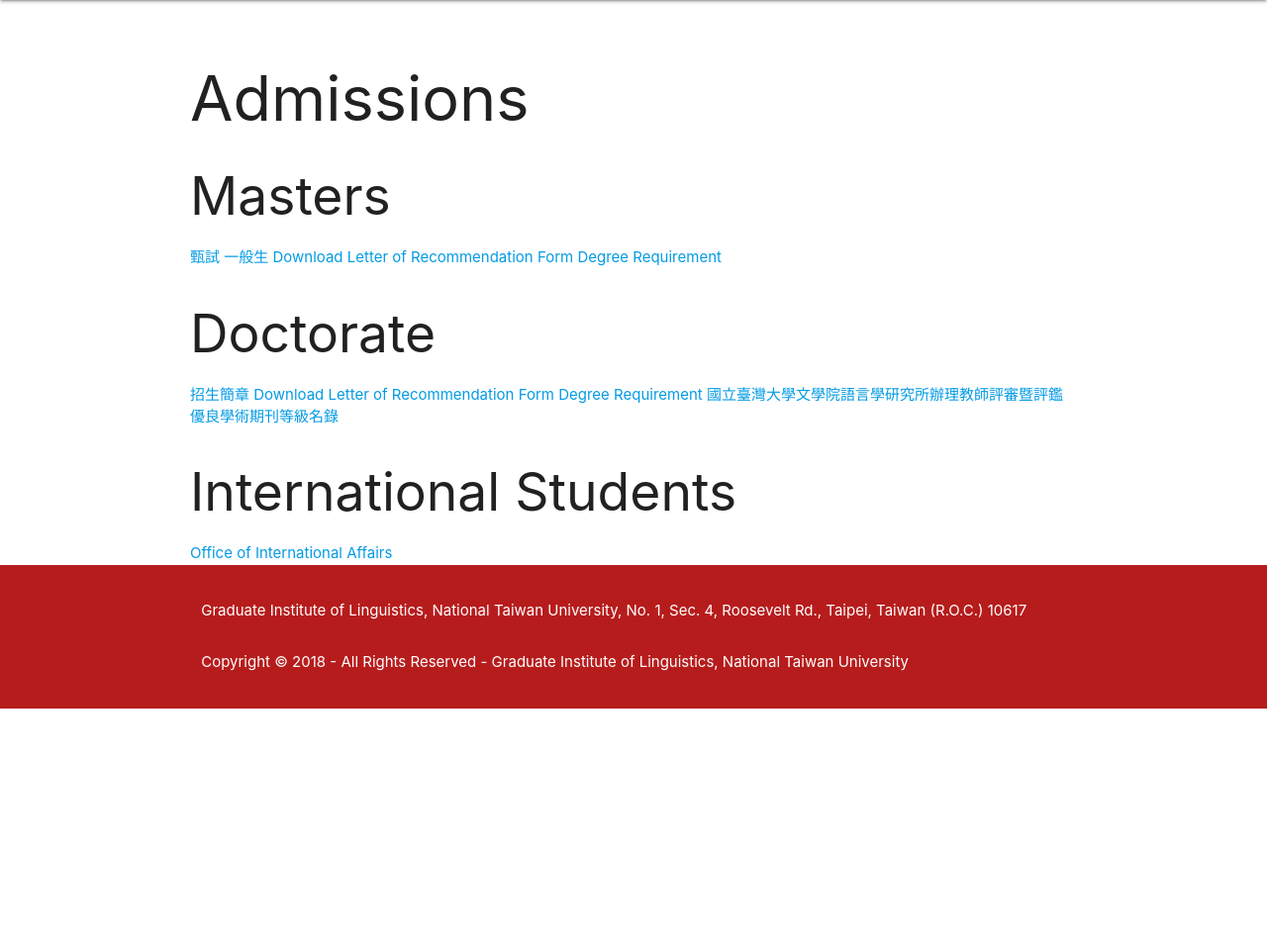
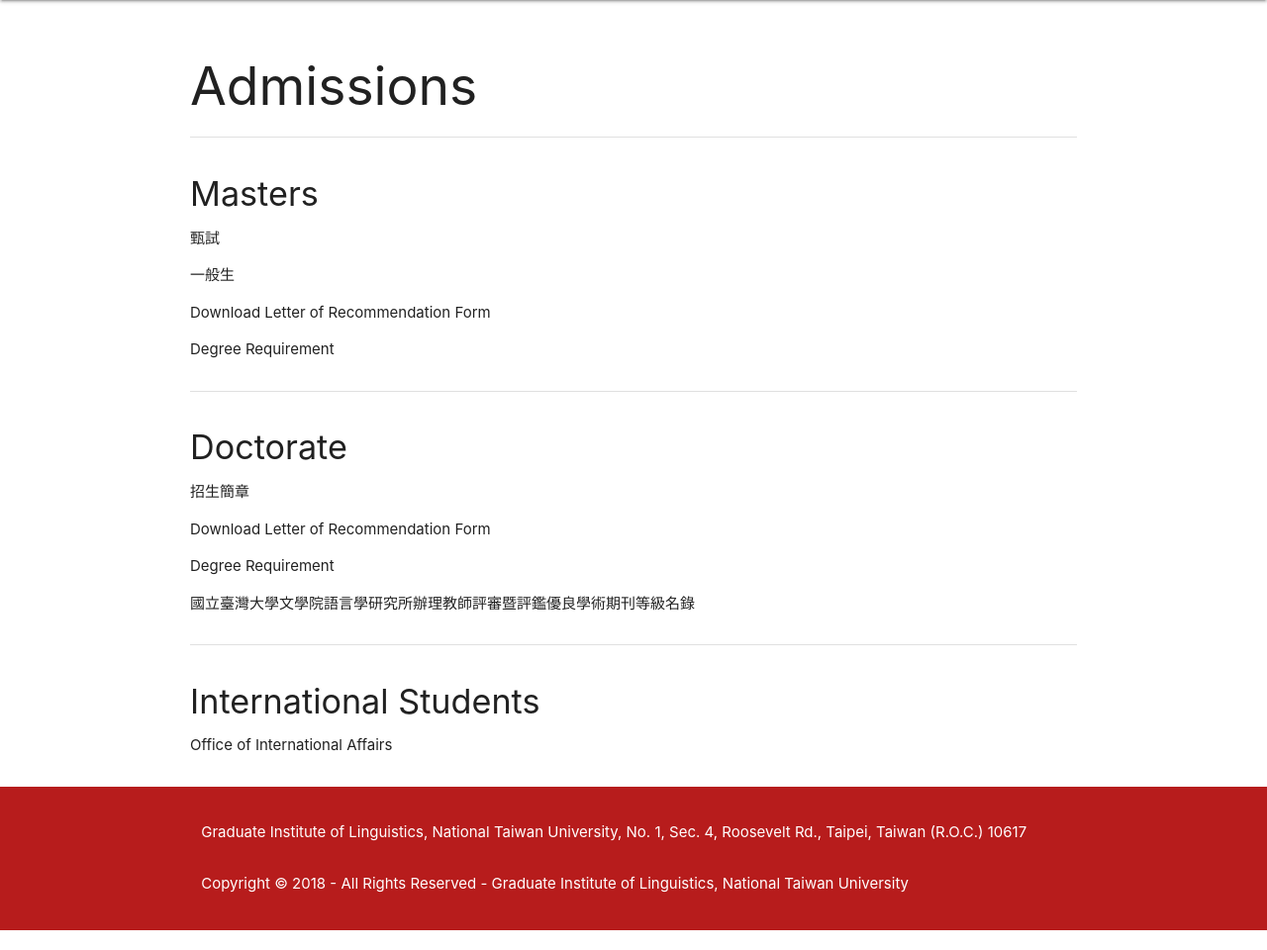
Before and after one commit to dachenlian/gil_website, a Django app: page /admissions/ in a window 1280 px wide. Shown: the part 64-1024 px from the top of the page at 99% size. Before the commit the page ends 780 px from the top, so only its background shows below. Run offline with Django 3.2, Linux system fonts and the light colour scheme; some libraries are stand-ins or nearby versions.

Commit message:
updated admissions

```diff
--- a/gil_website/templates/admissions/index.html
+++ b/gil_website/templates/admissions/index.html
@@ -1,23 +1,25 @@
 {% extends 'base.html' %}
 {% block content %}
-    <h1 class="ui header">Admissions</h1>
-    <h2 class="ui dividing sub header">Masters</h2>
-    <div class="ui list">
-        <a class="item" href="">甄試</a>
-        <a class="item" href="">一般生</a>
-        <a class="item" href="">Download Letter of Recommendation Form</a>
-        <a class="item" href="">Degree Requirement</a>
+    <h2>Admissions</h2>
+    <div class="divider"></div>
+    <div class="section">
+        <h4>Masters</h4>
+        <p class="item" href="">甄試</p>
+        <p class="item" href="">一般生</p>
+        <p class="item" href="">Download Letter of Recommendation Form</p>
+        <p class="item" href="">Degree Requirement</p>
     </div>
-
-    <h2 class="ui dividing sub header">Doctorate</h2>
-    <div class="ui list">
-        <a class="item" href="">招生簡章</a>
-        <a class="item" href="">Download Letter of Recommendation Form</a>
-        <a class="item" href="">Degree Requirement</a>
-        <a class="item" href="">國立臺灣大學文學院語言學研究所辦理教師評審暨評鑑優良學術期刊等級名錄</a>
+    <div class="divider"></div>
+    <div class="section">
+        <h4>Doctorate</h4>
+        <p class="item" href="">招生簡章</p>
+        <p class="item" href="">Download Letter of Recommendation Form</p>
+        <p class="item" href="">Degree Requirement</p>
+        <p class="item" href="">國立臺灣大學文學院語言學研究所辦理教師評審暨評鑑優良學術期刊等級名錄</p>
     </div>
-    <h2 class="ui dividing sub header">International Students</h2>
-    <div class="ui list">
-        <a class="item" href="">Office of International Affairs</a>
+    <div class="divider"></div>
+    <div class="section">
+        <h4>International Students</h4>
+        <p class="item" href="">Office of International Affairs</p>
     </div>
 {% endblock %}
```
Also changed, not shown: gil_website/templates/introduction/index.html (+12 -5 lines).
